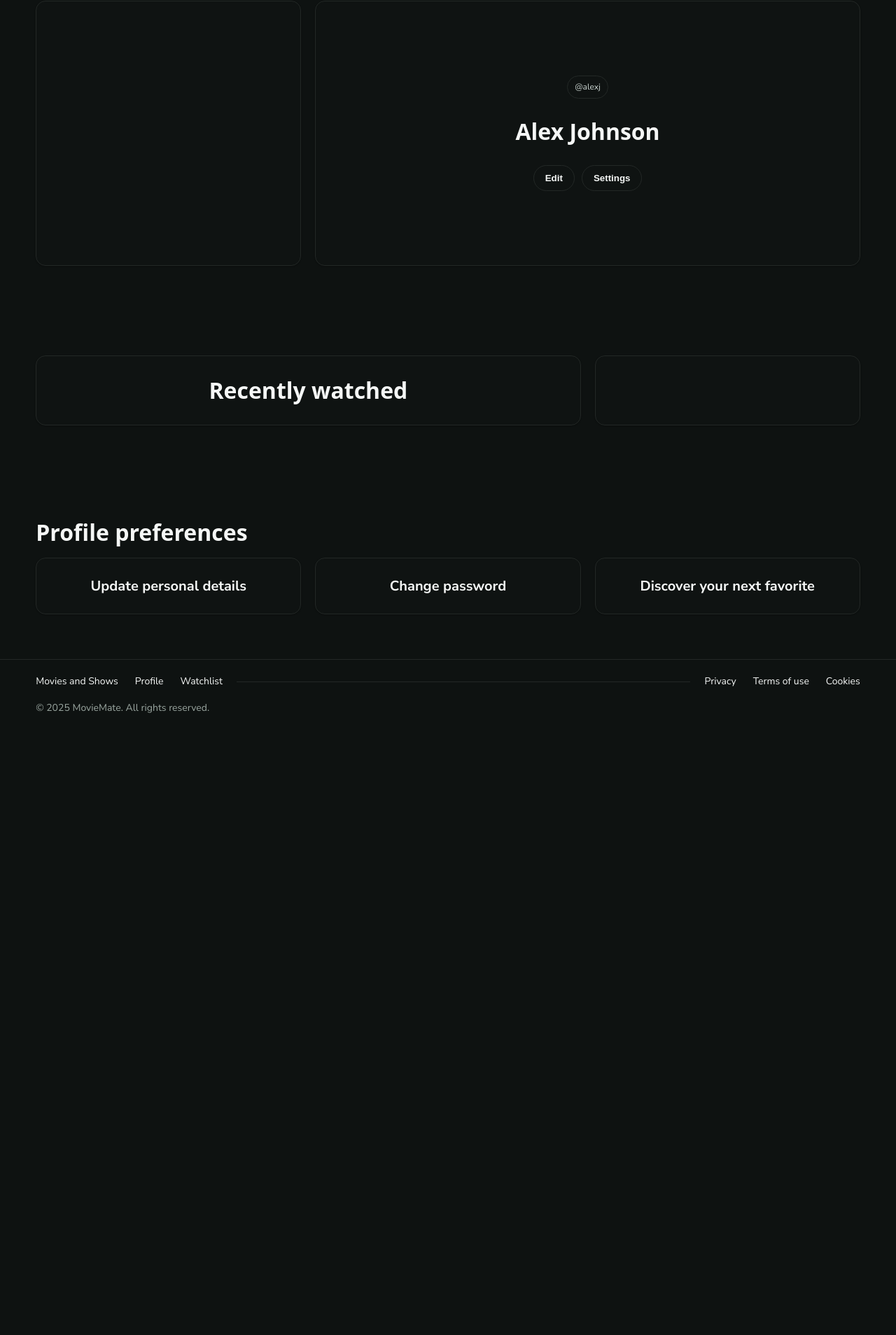
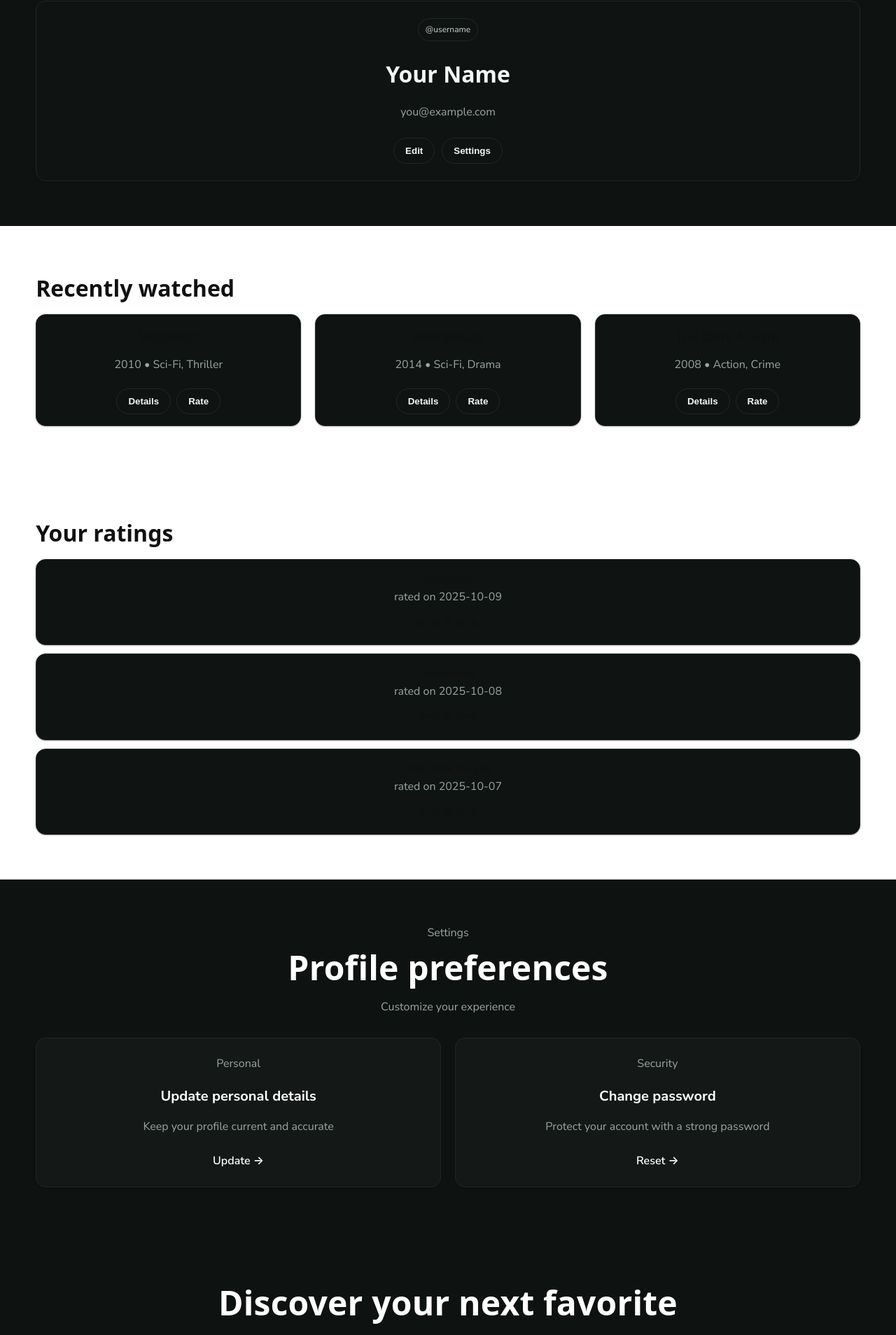
Before and after one commit to elab-development/klijentske-veb-tehnologije-2024-2023-0192-filmovi-i-serije, a React app in the folder app/: page /profile in a window 1280 px wide. Shown: the part 386-2294 px from the top of the page at 70% size. Before the commit the page ends 1429 px from the top, so only its background shows below. Built offline with nearby package versions, Linux system fonts and the light colour scheme; the HTML template or start-up script is replaced by a standard one; a web font is replaced by a local one.

Commit message:
Zavrsena Profil stranica (UI deo)

```diff
--- a/app/src/components/Footer.tsx
+++ b/app/src/components/Footer.tsx
@@ -19,9 +19,8 @@ export function Footer() {
         </nav>
       </div>
 
-      <div className="container" style={{ marginTop: 16, color: 'var(--muted)', display:'flex', justifyContent:'space-between' }}>
+      <div className="container" style={{ marginTop: 16, color: 'var(--muted)', display: 'flex', justifyContent: 'center' }}>
         <span>© 2025 MovieMate. All rights reserved.</span>
-        <span />
       </div>
     </footer>
   )
--- a/app/src/pages/Profile.tsx
+++ b/app/src/pages/Profile.tsx
@@ -1,39 +1,3 @@
-// import { Section } from '../components/Section'
-// import { Button } from '../components/Button'
-
-// export function Profile(){
-//   return (
-//     <>
-//       <section className="section" style={{background:'#fff', color:'#111'}}>
-//         <div className="container">
-//           <div className="muted">Profile</div>
-//           <div className="h1" style={{color:'#111'}}>Your movie journey</div>
-//           <p className="muted" style={{color:'#444'}}>Track every film and show you've watched.</p>
-
-//           <div style={{display:'grid', gridTemplateColumns:'280px 1fr', gap:20, marginTop:20}}>
-//             <div className="card"><div style={{aspectRatio:'1/1', background:'#ddd', borderRadius:'var(--radius-md)'}}/></div>
-//             <div>
-//               <div className="badge">@aleksi</div>
-//               <div className="h2" style={{marginTop:8, color:'#111'}}>Alex Johnson</div>
-//               <p className="muted" style={{color:'#444'}}>Movie lover | Exploring one film at a time</p>
-//               <div style={{display:'flex', gap:8}}>
-//                 <Button variant="primary">Edit</Button>
-//                 <Button>Settings</Button>
-//               </div>
-//             </div>
-//           </div>
-//         </div>
-//       </section>
-
-//       <Section title="Movies and shows you want to watch" subtitle="Your curated collection." dark right={<div style={{display:'flex', gap:8}}><Button>View</Button><Button>Add</Button></div>} />
-
-//       <Section title="Recently watched" subtitle="Your cinematic journey" />
-
-//       <Section title="Profile preferences" subtitle="Customize your experience" dark />
-//     </>
-//   )
-// }
-
 export function Profile(){
   return (
     <>
@@ -41,16 +5,18 @@ export function Profile(){
         <div className="container">
           <p className="muted" style={{color:'#666'}}>Profile</p>
           <h1 className="h1" style={{color:'#111'}}>Your movie journey</h1>
-          <p className="muted" style={{color:'#666',marginTop:6}}>Track every film and show you’ve watched. Your personal cinema library, always ready.</p>
+          <p className="muted" style={{color:'#666',marginTop:6}}>
+            Track every film and show you’ve watched. Your personal cinema library, always ready.
+          </p>
         </div>
       </section>
 
       <section className="section">
-        <div className="container grid-3">
-          <div className="card" style={{gridColumn:'span 1',aspectRatio:'1/1'}} />
-          <div className="card" style={{gridColumn:'span 2'}}>
-            <div className="badge">@alexj</div>
-            <h3 className="h2" style={{marginTop:10}}>Alex Johnson</h3>
+        <div className="container">
+          <div className="card" style={{padding:24}}>
+            <div className="badge">@username</div>
+            <h3 className="h2" style={{marginTop:10}}>Your Name</h3>
+            <p className="muted" style={{marginTop:6}}>you@example.com</p>
             <div style={{display:'flex',gap:10,marginTop:12}}>
               <button className="btn ghost">Edit</button>
               <button className="btn ghost">Settings</button>
@@ -59,25 +25,111 @@ export function Profile(){
         </div>
       </section>
 
-      <section className="section" style={{background:'var(--bg-0)'}}>
-        <div className="container grid-3">
-          <div className="card" style={{gridColumn:'span 2'}}>
-            <h3 className="h2">Recently watched</h3>
+      <section className="section" style={{background:'#fff',color:'#111'}}>
+        <div className="container">
+          <h3 className="h2" style={{color:'#111'}}>Recently watched</h3>
+          <div className="grid-3" style={{marginTop:12}}>
+            <div className="card" style={{padding:16}}>
+              <div className="h3" style={{color:'#111'}}>Inception</div>
+              <p className="muted">2010 • Sci-Fi, Thriller</p>
+              <div style={{display:'flex',gap:8,marginTop:10}}>
+                <button className="btn">Details</button>
+                <button className="btn">Rate</button>
+              </div>
+            </div>
+            <div className="card" style={{padding:16}}>
+              <div className="h3" style={{color:'#111'}}>Interstellar</div>
+              <p className="muted">2014 • Sci-Fi, Drama</p>
+              <div style={{display:'flex',gap:8,marginTop:10}}>
+                <button className="btn">Details</button>
+                <button className="btn">Rate</button>
+              </div>
+            </div>
+            <div className="card" style={{padding:16}}>
+              <div className="h3" style={{color:'#111'}}>The Dark Knight</div>
+              <p className="muted">2008 • Action, Crime</p>
+              <div style={{display:'flex',gap:8,marginTop:10}}>
+                <button className="btn">Details</button>
+                <button className="btn">Rate</button>
+              </div>
+            </div>
           </div>
-          <div className="card" />
         </div>
       </section>
 
-      <section className="section">
+      <section className="section" style={{background:'#fff',color:'#111'}}>
         <div className="container">
-          <h3 className="h2">Profile preferences</h3>
-          <div className="grid-3" style={{marginTop:12}}>
-            <div className="card"><div className="h3">Update personal details</div></div>
-            <div className="card"><div className="h3">Change password</div></div>
-            <div className="card"><div className="h3">Discover your next favorite</div></div>
+          <h3 className="h2" style={{color:'#111'}}>Your ratings</h3>
+
+          <ul style={{listStyle:'none',padding:0,margin:'12px 0 0',display:'grid',gap:12}}>
+            <li className="card" style={{padding:16,display:'flex',justifyContent:'space-between',alignItems:'center'}}>
+              <div>
+                <strong style={{color:'#111'}}>Inception</strong>
+                <div className="muted">rated on 2025-10-09</div>
+              </div>
+              <div aria-label="rating 4 of 5" style={{fontSize:18}}>★★★★☆</div>
+            </li>
+
+            <li className="card" style={{padding:16,display:'flex',justifyContent:'space-between',alignItems:'center'}}>
+              <div>
+                <strong style={{color:'#111'}}>Interstellar</strong>
+                <div className="muted">rated on 2025-10-08</div>
+              </div>
+              <div aria-label="rating 5 of 5" style={{fontSize:18}}>★★★★★</div>
+            </li>
+
+            <li className="card" style={{padding:16,display:'flex',justifyContent:'space-between',alignItems:'center'}}>
+              <div>
+                <strong style={{color:'#111'}}>The Dark Knight</strong>
+                <div className="muted">rated on 2025-10-07</div>
+              </div>
+              <div aria-label="rating 4 of 5" style={{fontSize:18}}>★★★★☆</div>
+            </li>
+          </ul>
+        </div>
+      </section>
+
+      <section className="section" style={{background:'var(--bg-0)',color:'#fff'}}>
+        <div className="container" style={{textAlign:'center'}}>
+          <p className="muted" style={{color:'var(--muted)'}}>Settings</p>
+          <h2 className="h1" style={{color:'#fff'}}>Profile preferences</h2>
+          <p className="muted" style={{marginTop:6}}>Customize your experience</p>
+
+          <div className="grid-2" style={{marginTop:32,display:'grid',gap:20,gridTemplateColumns:'repeat(2,minmax(0,1fr))'}}>
+            <div className="card" style={{textAlign:'left',padding:24,background:'var(--bg-1)',border:'1px solid var(--border)'}}>
+              <p className="muted" style={{marginBottom:6}}>Personal</p>
+              <div className="h3" style={{color:'#fff'}}>Update personal details</div>
+              <p className="muted" style={{marginTop:4}}>Keep your profile current and accurate</p>
+              <a href="#" style={{display:'inline-flex',alignItems:'center',gap:4,marginTop:12,color:'#fff',fontWeight:600}}>
+                Update →
+              </a>
+            </div>
+
+            <div className="card" style={{textAlign:'left',padding:24,background:'var(--bg-1)',border:'1px solid var(--border)'}}>
+              <p className="muted" style={{marginBottom:6}}>Security</p>
+              <div className="h3" style={{color:'#fff'}}>Change password</div>
+              <p className="muted" style={{marginTop:4}}>Protect your account with a strong password</p>
+              <a href="#" style={{display:'inline-flex',alignItems:'center',gap:4,marginTop:12,color:'#fff',fontWeight:600}}>
+                Reset →
+              </a>
+            </div>
           </div>
         </div>
       </section>
+
+      <section className="section" style={{background:'var(--bg-0)',color:'#fff'}}>
+        <div className="container" style={{textAlign:'center'}}>
+          <h2 className="h1" style={{color:'#fff'}}>Discover your next favorite</h2>
+          <p className="muted" style={{marginTop:6}}>
+            Personalized recommendations based on your unique viewing history and ratings
+          </p>
+          <div style={{display:'flex',justifyContent:'center',gap:10,marginTop:20}}>
+            <button className="btn primary">Explore</button>
+            <button className="btn">Recommend</button>
+          </div>
+        </div>
+      </section>
+
     </>
   )
 }
```
